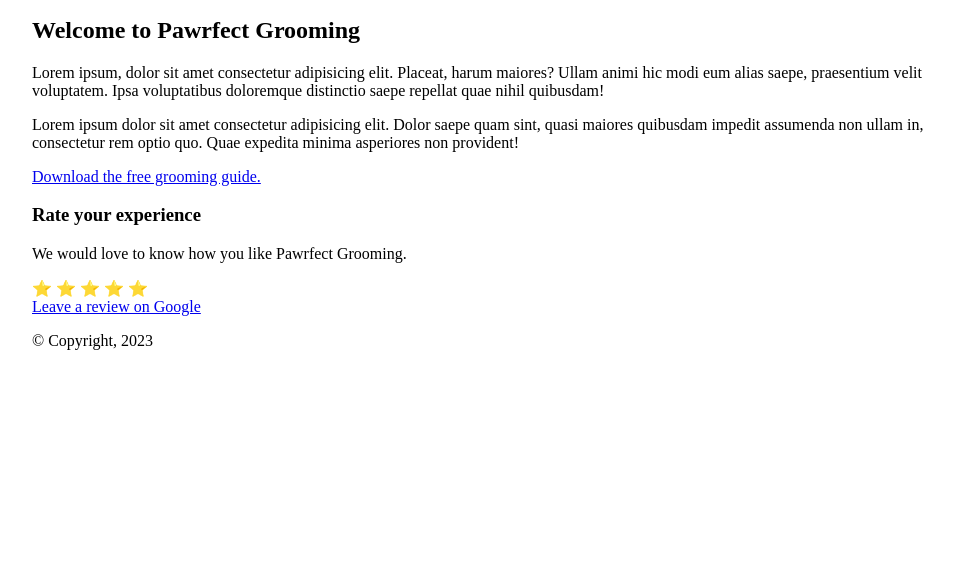
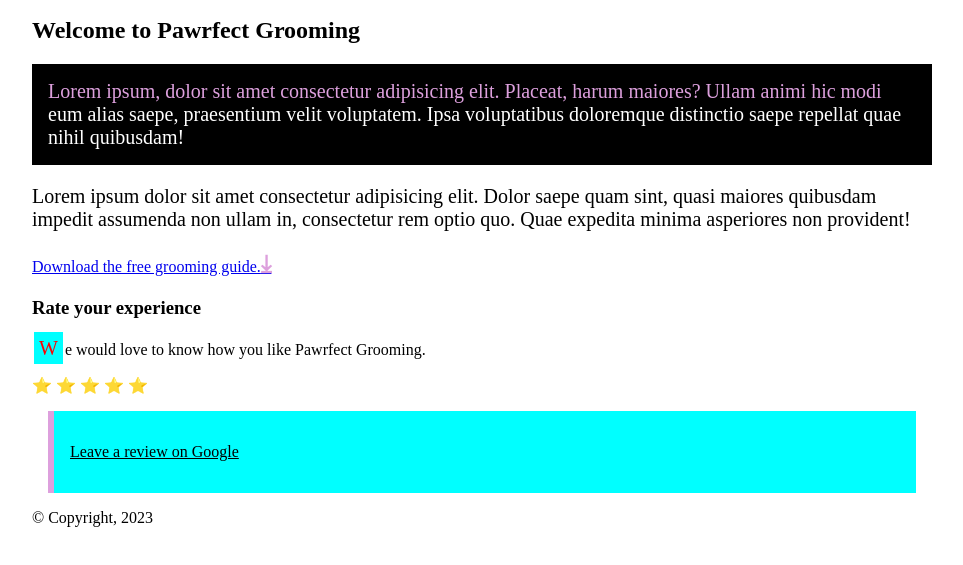
Before and after one commit to hite0004/mtm6201-week6, a plain HTML site: page index.html in a window 1280 px wide. Shown: the part 101-666 px from the top of the page, without its empty margins (158-1121 px from the left). Drawn offline with Linux system fonts and the light colour scheme.

Commit message:
adds complete inclass demo

```diff
--- a/css/main.css
+++ b/css/main.css
@@ -1,3 +1,10 @@
+:root{
+    --special-color: plum;
+    --second-color: aqua;
+    --light-color: white;
+    --dark-color: black;
+    --bright-color: red;
+}
 /* . is class name selector */
 .container{
     max-width: 900px;
@@ -33,3 +40,63 @@ nav a:focus{
 nav a:active{
     transform: scale(1.2) translateX(10px);
 }
+
+/* > is direct child combinator */
+main>p{
+    font-size: 1.25rem;
+}
+
+/* + is the adjacent combinator */
+h2+p{
+    background-color: var(--dark-color);
+    color: var(--light-color);
+    padding: 1rem;
+}
+
+.stars span:hover{
+    cursor: pointer;
+}
+/* ~ is sibling combinator */
+.stars span:hover~span{
+    opacity: .5;
+}
+
+/* [] is for attributer selection */
+a[href="#"]{
+    color: var(--special-color);
+}
+
+/* ^ is for begins with */
+a[href^="http"]{
+    border-left: 6px solid var(--special-color);
+    padding-left: 1em;
+}
+
+/* $= is for ends with */
+a[href$=".pdf"]::after{
+    content: "\2913";
+    font-size: 1.5rem;
+    font-weight: bold;
+    color: var(--special-color);
+}
+/* i+ is adjacent combinator, ::first-line is to select the text in first line */
+h2+p::first-line{
+    color: var(--special-color);
+}
+/* + is  */
+h3+p::first-letter{
+    background-color: var(--second-color);
+    color: var(--bright-color);
+    font-size: 1.25rem;
+    padding: .25em;
+    margin: .10em;
+}
+
+.google{
+    display: block;
+    background-color: var(--second-color);
+    color: var(--dark-color);
+    padding: 2rem;
+    margin: 1rem;
+    width: calc(100% - 6px - 5rem);
+}
```
